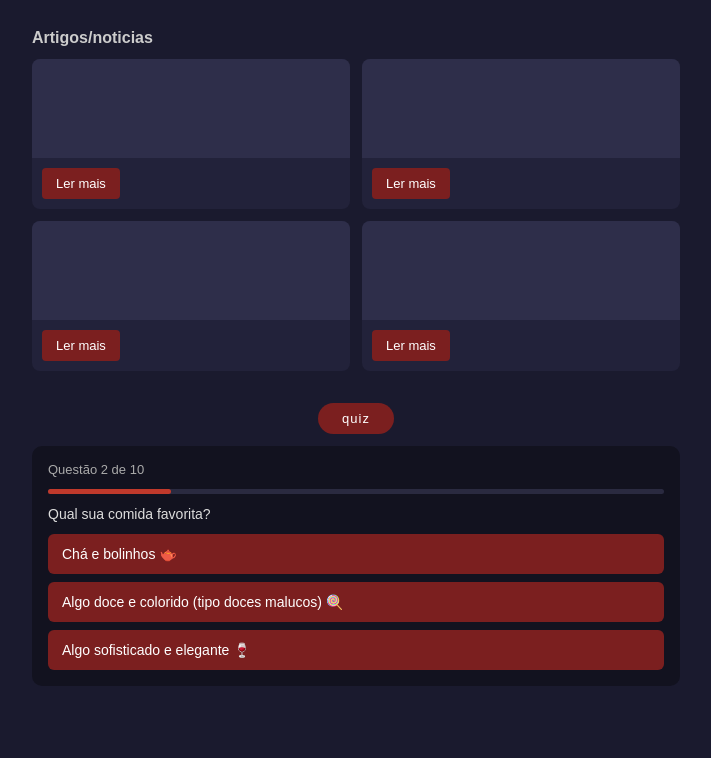
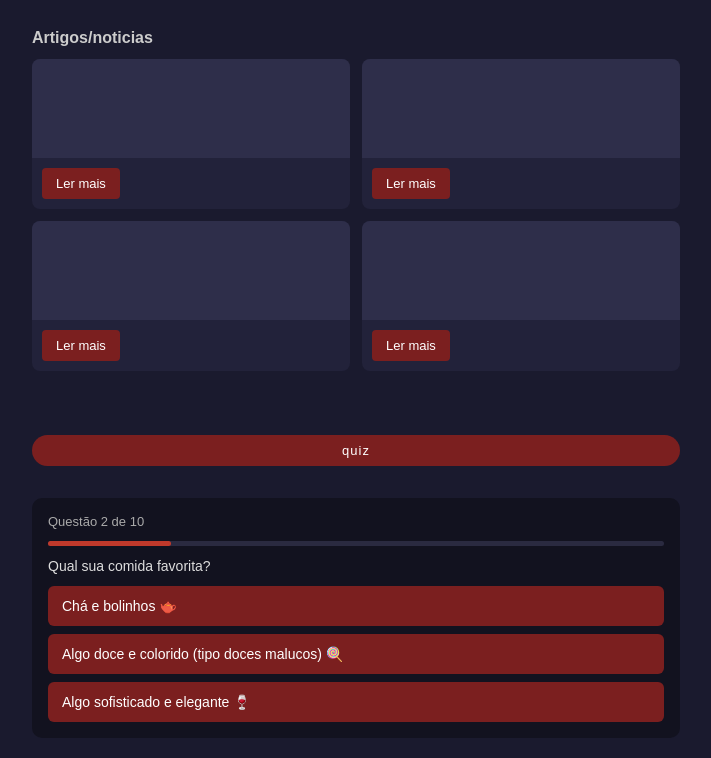
Before and after one commit to thay-bs/Blog-Alice-Madness-Returns, a plain HTML site: page home.html in a window 1280 px wide. Shown: the part 537-1295 px from the top of the page, without its empty margins (284-995 px from the left). Before the commit the page ends 1243 px from the top, so only its background shows below. Drawn offline with Linux system fonts and the light colour scheme.

Commit message:
começando tela home

```diff
--- a/home.html
+++ b/home.html
@@ -64,7 +64,7 @@
       </div>
     </section>
 
-    <section class="secao-quiz">
+    <section class="secao-quiz"></section>
       <button class="btn-quiz">quiz</button>
       <div class="caixa-quiz">
         <p class="progresso-quiz">Questão 2 de 10</p>
```
Also changed, not shown: style.css (+1 -7 lines).
